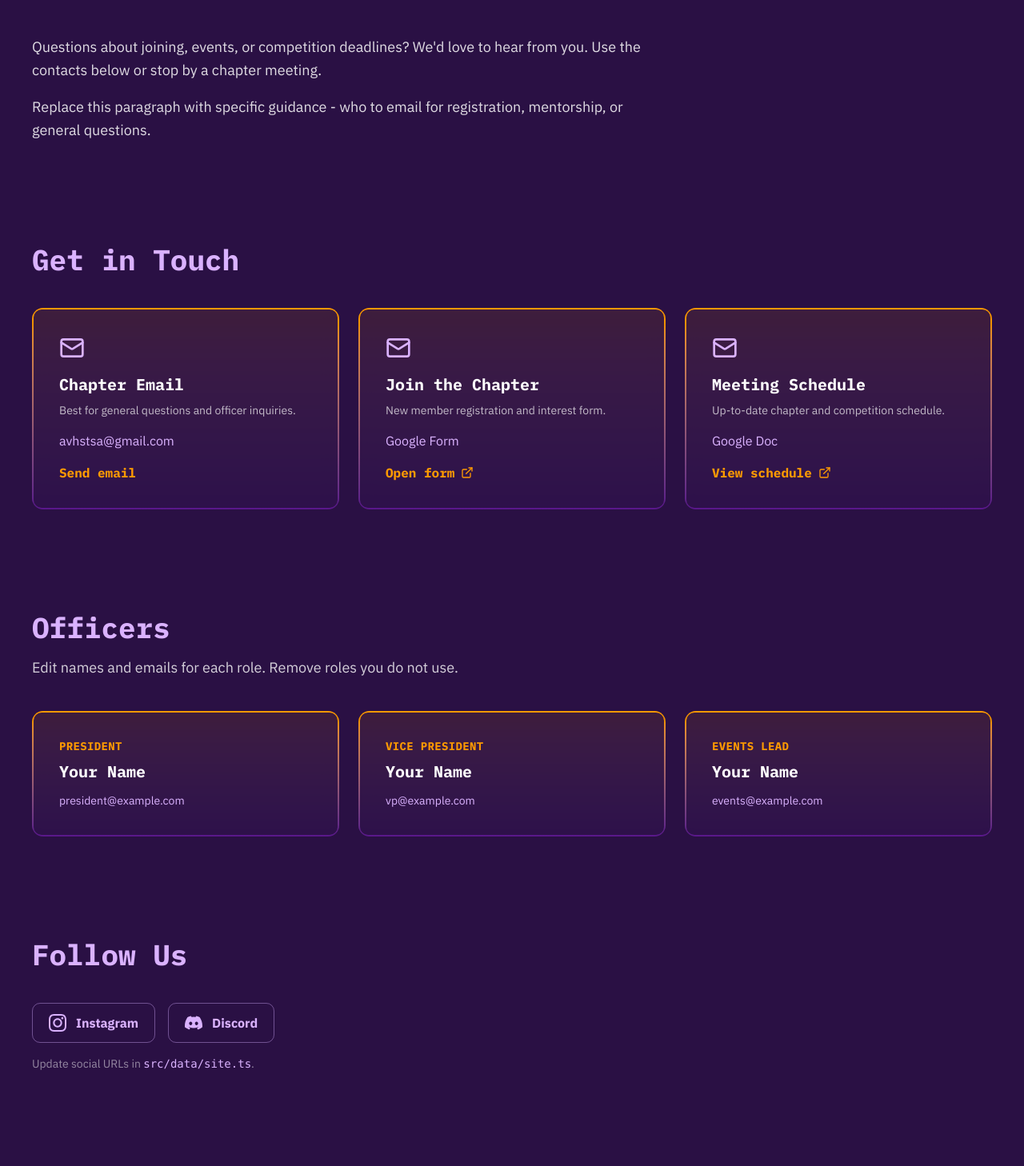
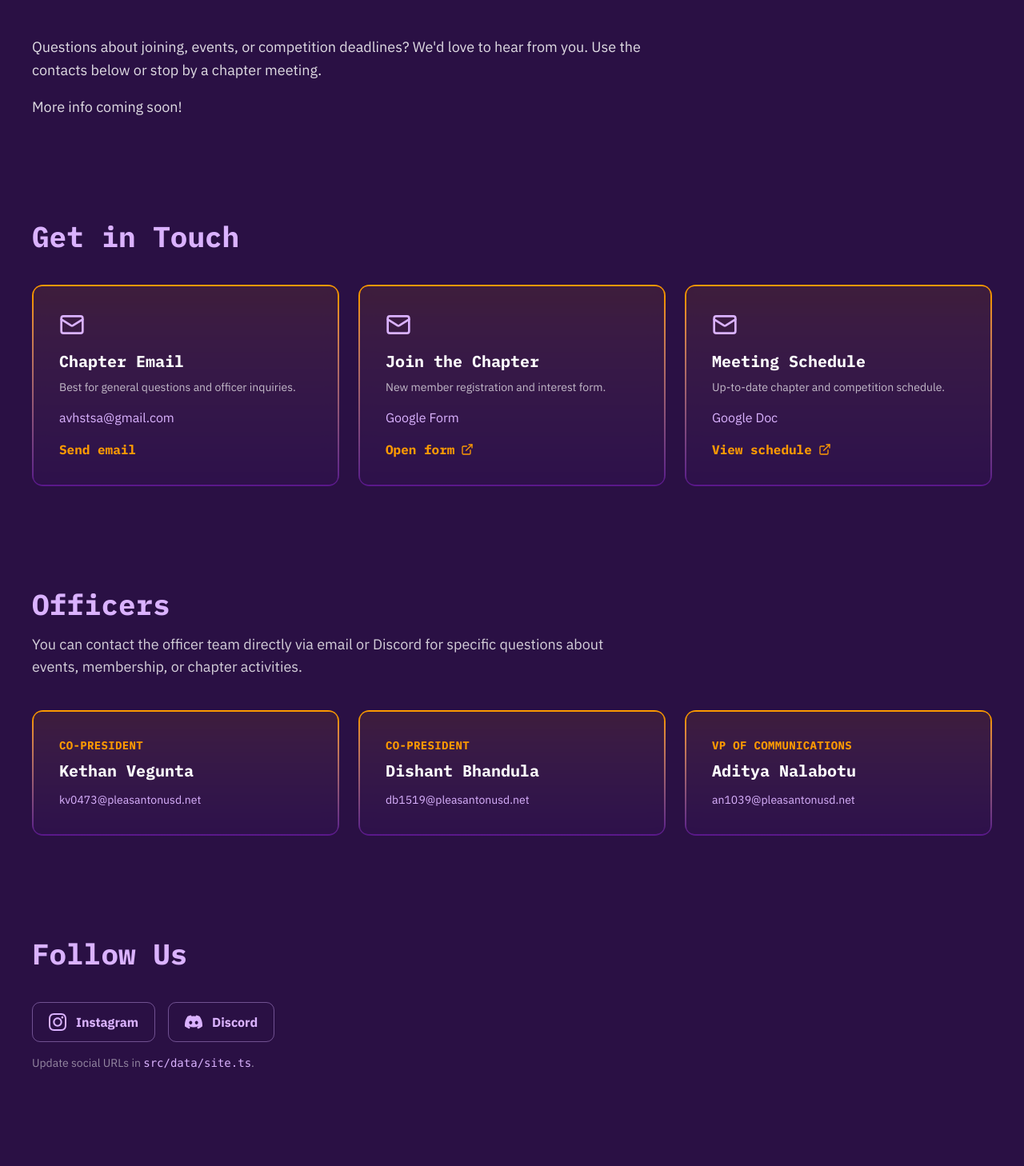
Before and after one commit to dishb/avtsa-website, a Next.js app: page /contact in a window 1280 px wide. Shown: the part 532-1990 px from the top of the page at 80% size. Built offline with nearby package versions, Linux system fonts and the light colour scheme.

Commit message:
edit: change AI info to placeholders

```diff
--- a/src/data/aboutContent.ts
+++ b/src/data/aboutContent.ts
@@ -9,14 +9,13 @@ export const aboutIntro = {
   title: "Who We Are",
   paragraphs: [
     "Amador Valley Technology Student Association (AV TSA) is a student-led chapter of the Technology Student Association at Amador Valley High School. We bring together designers, builders, speakers, and problem-solvers who want to explore technology beyond the classroom.",
-    "Replace this paragraph with your own story - how the chapter started, what makes AV TSA unique, and what members can expect when they join.",
-    "Add another paragraph here about your community, mentorship, workshops, or anything else you want prospective members to know.",
+    "More info coming soon! In the meantime, check out the national TSA website to learn about the organization as a whole: https://tsaweb.org/.",
   ],
 };
 
 export const aboutMission = {
   title: "Our Mission",
-  body: "Replace this with your chapter mission statement. For example: we prepare students for leadership in a technical world through hands-on projects, competitive events, and collaboration with peers who share a passion for STEM and design.",
+  body: "We prepare students for leadership in a technical world through hands-on projects, competitive events, and collaboration with peers who share a passion for STEM and design.",
 };
 
 export const aboutHighlights = [
@@ -48,16 +47,17 @@ export const meetingInfo = {
     {
       label: "When",
       value:
-        "Add your meeting day and time here (e.g., Tuesdays after school).",
+        "We usually meet every other Wednesday during lunch. We may also meet online over Discord.",
     },
     {
       label: "Where",
-      value: "Add your room or location here (e.g., Room 204).",
+      value:
+        "We meet in G-4, Mr. Ernesto Baena's room in the engineering (G) building.",
     },
     {
       label: "Who can join",
       value:
-        "All Amador Valley students interested in technology, design, or leadership are welcome.",
+        "All Amador Valley High School students interested in technology, design, or leadership are welcome.",
     },
   ],
 };
@@ -65,42 +65,42 @@ export const meetingInfo = {
 export const leadershipSection = {
   title: "Leadership",
   intro:
-    "Add officer names, roles, and short bios below. Remove or edit entries as your board changes each year.",
+    "Amador Valley Technology Student Association is led by a team of dedicated student officers who organize meetings, plan events, and support members throughout the season. Get to know our 2026-2027 officers below!",
   officers: [
     {
       role: "Co-President",
       name: "Kethan Vegunta",
-      bio: "Optional one-line bio.",
+      bio: "...",
       image: "/team/kethan_vegunta.png",
     },
     {
       role: "Co-President",
       name: "Dishant Bhandula",
-      bio: "Optional one-line bio.",
+      bio: "...",
       image: "/team/dishant_bhandula.png",
     },
     {
       role: "VP of Communications",
       name: "Aditya Nalabotu",
-      bio: "Optional one-line bio.",
+      bio: "...",
       image: "/team/aditya_nalabotu.png",
     },
     {
       role: "VP of Events",
       name: "Yashvi Jaladi",
-      bio: "Optional one-line bio.",
+      bio: "...",
       image: "/team/yashvi_jaladi.png",
     },
     {
       role: "VP of Administration",
       name: "Smayan Vinay",
-      bio: "Optional one-line bio.",
+      bio: "...",
       image: "/team/smayan_vinay.png",
     },
     {
       role: "VP of Finance",
       name: "Shaina Gupta",
-      bio: "Optional one-line bio.",
+      bio: "...",
       image: "/team/shaina_gupta.png",
     },
   ],
--- a/src/data/competeContent.ts
+++ b/src/data/competeContent.ts
@@ -10,7 +10,7 @@ export const competeIntro = {
   title: "Your Competition Journey",
   paragraphs: [
     "TSA competition is a season-long process: pick events, build your submissions, compete at chapter level, and advance through regionals to nationals if you qualify.",
-    "Replace this paragraph with AV TSA-specific details - registration fees, sign-up deadlines, and how to choose your first events.",
+    "More info coming soon! For now checkout the Discord server for updates and ask questions in the #general channel.",
   ],
 };
 
@@ -77,12 +77,12 @@ export const competeTips = [
   },
   {
     title: "Balance Your Load",
-    body: "Replace with your chapter guidance on how many events students typically take on.",
+    body: "More info coming soon!",
   },
 ];
 
 export const competeCta = {
   title: "Ready to compete?",
   description:
-    "Browse all 40 events, join the chapter, and check the schedule for key dates.",
+    "Browse all 40 events, join the chapter, and check the schedule and Discord #announcements for key dates.",
 };
--- a/src/data/contactContent.ts
+++ b/src/data/contactContent.ts
@@ -9,7 +9,7 @@ export const contactIntro = {
   title: "Reach Out",
   paragraphs: [
     "Questions about joining, events, or competition deadlines? We'd love to hear from you. Use the contacts below or stop by a chapter meeting.",
-    "Replace this paragraph with specific guidance - who to email for registration, mentorship, or general questions.",
+    "More info coming soon!",
   ],
 };
 
@@ -41,22 +41,23 @@ export const contactMethods = [
 
 export const officersContact = {
   title: "Officers",
-  intro: "Edit names and emails for each role. Remove roles you do not use.",
+  intro:
+    "You can contact the officer team directly via email or Discord for specific questions about events, membership, or chapter activities.",
   contacts: [
     {
-      role: "President",
-      name: "Your Name",
-      email: "president@example.com",
+      role: "Co-President",
+      name: "Kethan Vegunta",
+      email: "kv0473@pleasantonusd.net",
     },
     {
-      role: "Vice President",
-      name: "Your Name",
-      email: "vp@example.com",
+      role: "Co-President",
+      name: "Dishant Bhandula",
+      email: "db1519@pleasantonusd.net",
     },
     {
-      role: "Events Lead",
-      name: "Your Name",
-      email: "events@example.com",
+      role: "VP of Communications",
+      name: "Aditya Nalabotu",
+      email: "an1039@pleasantonusd.net",
     },
   ],
 };
@@ -67,17 +68,17 @@ export const faqSection = {
     {
       question: "Do I need prior experience to join?",
       answer:
-        "Replace with your answer. Many members start with no competition experience - curiosity and commitment matter most.",
+        "More info coming soon! Ask questions in the Discord server for now.",
     },
     {
       question: "How many events can I compete in?",
       answer:
-        "Replace with your chapter rules on event limits and qualification requirements.",
+        "More info coming soon! Ask questions in the Discord server for now.",
     },
     {
       question: "When does the competition season start?",
       answer:
-        "Replace with your timeline - chapter competitions, regionals, and nationals dates.",
+        "More info coming soon! Ask questions in the Discord server for now.",
     },
   ],
 };
--- a/src/data/homeContent.ts
+++ b/src/data/homeContent.ts
@@ -2,7 +2,6 @@ export const homeIntro = {
   title: "Technology Student Association at Amador Valley",
   paragraphs: [
     "AV TSA is where students design, build, present, and compete across dozens of STEM and leadership events. Whether you code, speak, engineer, or create - there is a place for you here.",
-    "Replace this paragraph with your own welcome message, meeting highlights, or what makes this year's chapter special.",
   ],
 };
 
--- a/src/data/site.ts
+++ b/src/data/site.ts
@@ -5,7 +5,7 @@ export const links = {
   join: "https://forms.gle/RZh8bdAnFQfvYNJw7",
   schedule:
     "https://docs.google.com/document/d/1VcWSuumkwqBJjtV8aQh0mOaQEwNBEa-O7wua2LxDlkI/edit",
-  calendar: "/bay-tsa-schedule-and-calendar.pdf",
+  calendar: "",
   email: "mailto:avhstsa@gmail.com",
 } as const;
 
@@ -21,17 +21,19 @@ export const socialLinks: SocialLink[] = [
     platform: "instagram",
     label: "Instagram",
     href: "https://www.instagram.com/av.tsa/",
-    description: "Replace with your chapter Instagram URL.",
+    description:
+      "Visit AVTSA on Instagram, where we post updates, highlights, and meeting notifications!",
   },
   {
     platform: "discord",
     label: "Discord",
-    href: "https://discord.gg/",
-    description: "Replace with your chapter Discord invite.",
+    href: "https://discord.gg/nDnw233wMV",
+    description:
+      "Join our chapter Discord server, which is our main form of communication, to stay updated!",
   },
 ];
 
 export const footerCopy = {
-  copyright: `© ${new Date().getFullYear()} Amador Valley Technology Student Association`,
+  copyright: "© 2026 Amador Valley Technology Student Association",
   blurb: "Building leaders through technology, innovation, and competition.",
 };
```
